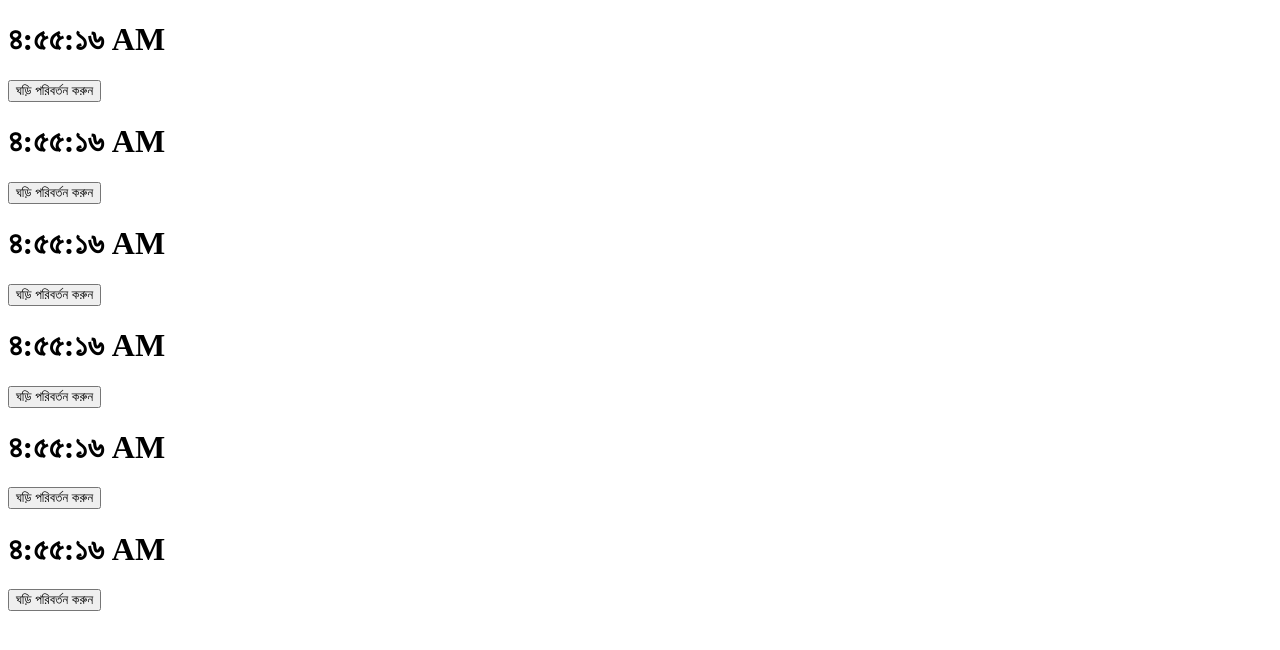
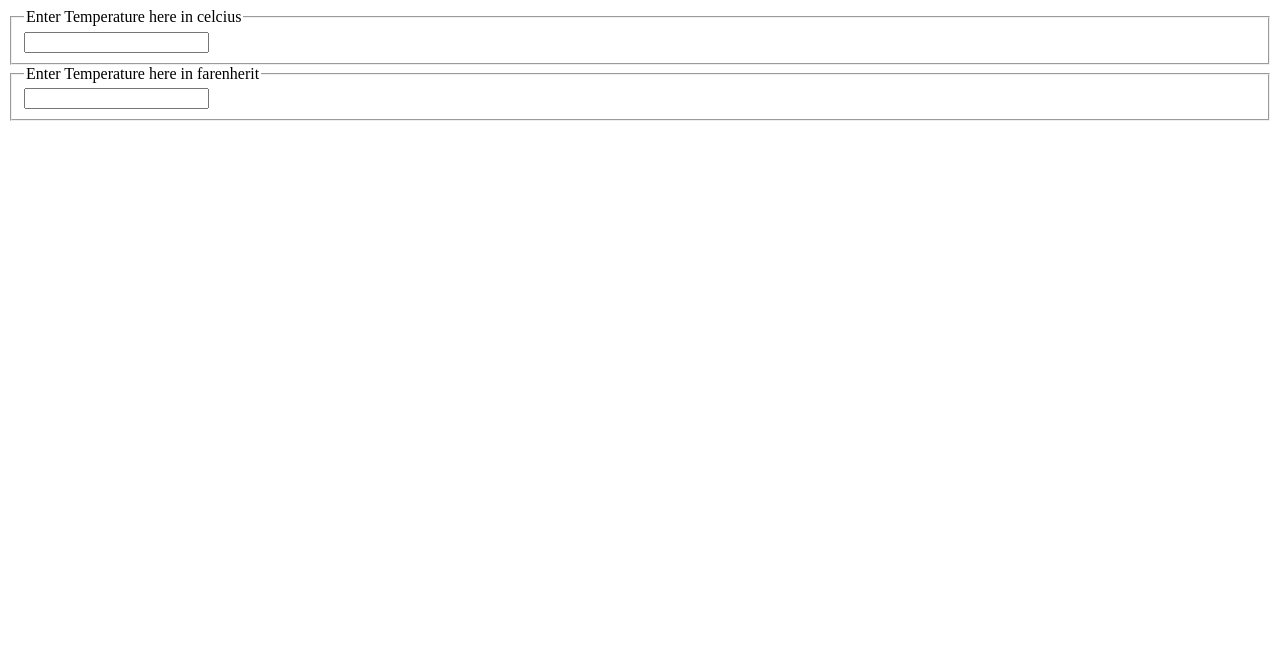
Before and after one commit to abulbashar98/think_in_react_way_by_learnwithsumit, a React (Create React App) app: page / in a window 1280 px wide. Shown: the top 650 px of the page. Built offline with nearby package versions, Linux system fonts and the light colour scheme.

Commit message:
Normal Component and Data Flowing setup with state and handler

```diff
--- a/src/App.js
+++ b/src/App.js
@@ -1,4 +1,5 @@
 import React from "react";
+import Calculator from "./components/Calculator";
 import ClockList from "./components/ClockList";
 
 
@@ -7,10 +8,8 @@ import ClockList from "./components/ClockList";
 
 function App() {
 
-  const quantities = [1, 2, 3]
-
   return (
-    <div><ClockList quantities={quantities} /></div >
+    <div><Calculator /></div >
   );
 }
 
--- /dev/null
+++ b/src/components/BoilingVerdict.js
@@ -0,0 +1,12 @@
+import React from 'react';
+
+const BoilingVerdict = ({ temperature = 0 }) => {
+    if (temperature >= 100) {
+        return <p>Water would Boil</p>
+    }
+    else {
+        return <p>Water would not boil</p>
+    }
+};
+
+export default BoilingVerdict;
--- /dev/null
+++ b/src/components/Calculator.js
@@ -0,0 +1,31 @@
+import React from "react";
+import BoilingVerdict from "./BoilingVerdict";
+import TemperatureInput from "./TemperatureInput";
+
+
+export default class Calculator extends React.Component {
+
+
+
+
+    render() {
+
+
+
+
+        return (
+            <div>
+
+                <TemperatureInput scale='c' />
+                <TemperatureInput scale='f' />
+
+
+                {/* <BoilingVerdict
+                    temperature={temperature}
+                /> */}
+            </div>
+        );
+    }
+
+
+}
--- /dev/null
+++ b/src/components/TemperatureInput.js
@@ -0,0 +1,38 @@
+import React from "react";
+
+
+const scaleName = {
+    c: 'celcius',
+    f: 'farenherit'
+};
+
+
+export default class TemperatureInput extends React.Component {
+
+    state = {
+        temperature: '',
+        scale: ''
+    }
+
+
+    handleChange = (e) => {
+
+        this.setState(
+            {
+                temperature: e.target.value
+            }
+        )
+
+    }
+
+    render() {
+        const { temperature } = this.state;
+        const { scale } = this.props;
+        return (
+            <fieldset>
+                <legend>Enter Temperature here in {scaleName[scale]}</legend>
+                <input type="text" value={temperature} onChange={this.handleChange} />
+            </fieldset>
+        );
+    }
+}
```
